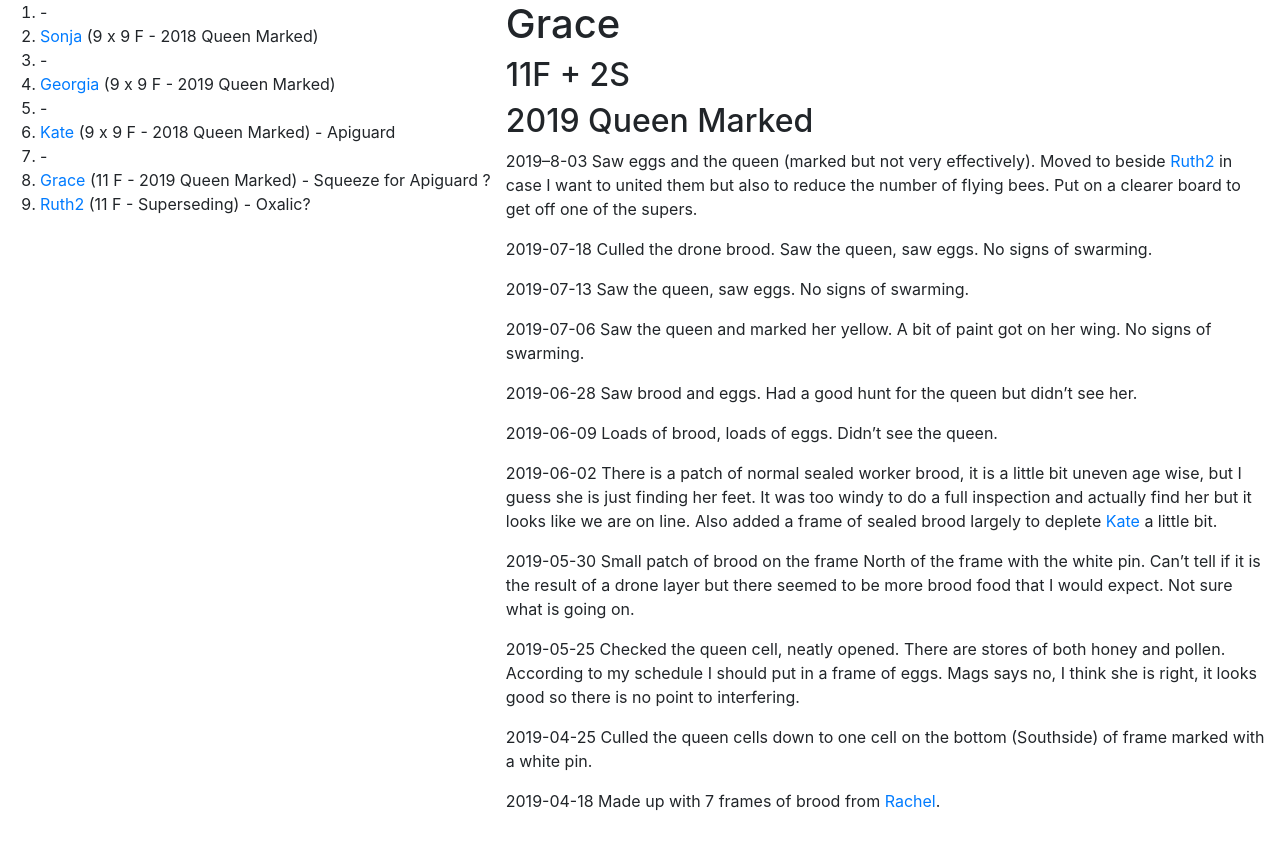
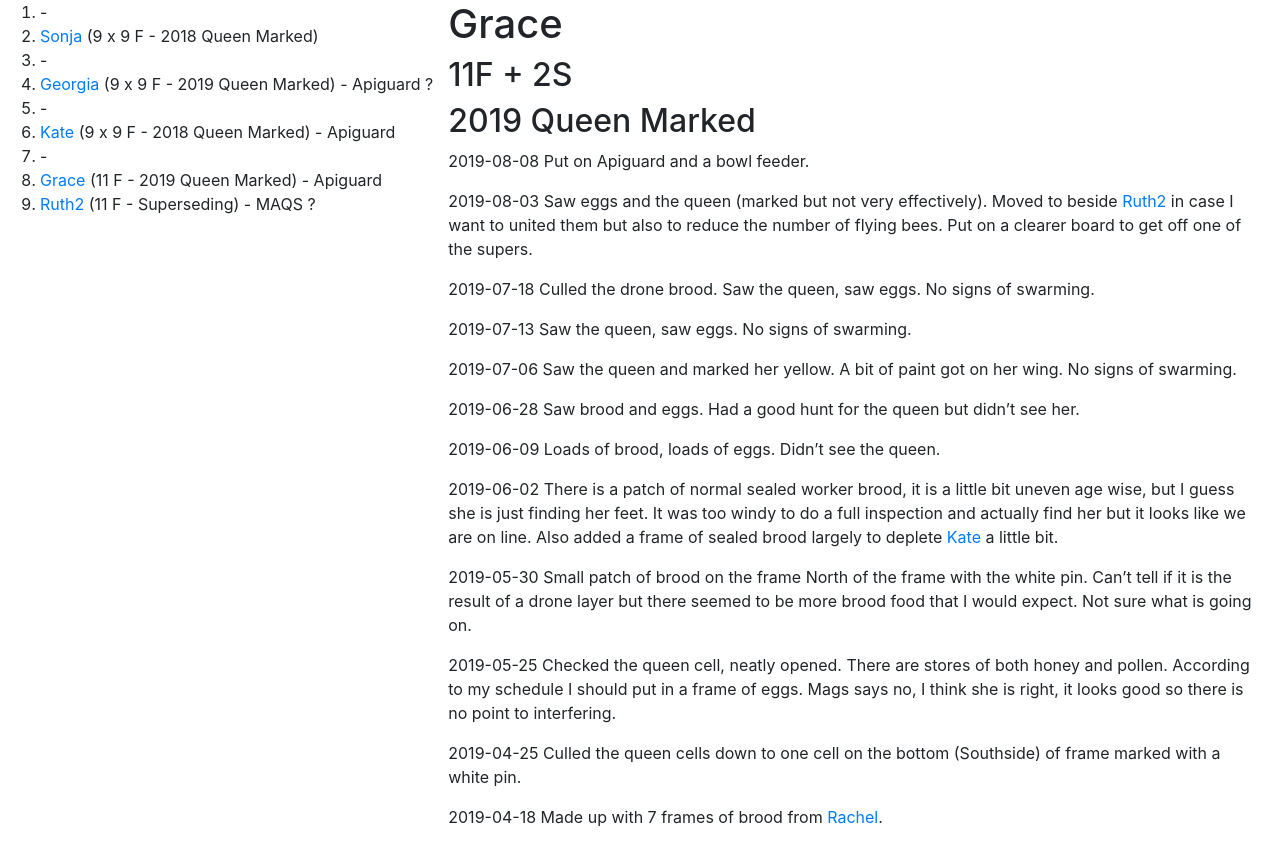
Before and after one commit to joejcollins/rhapsody-angel, a Jekyll site: the page built from queens/grace.md, in a window 1280 px wide. Shown: the top 866 px of the page. Built offline with Jekyll 4.4.1, drawn with Linux system fonts in a browser that asks for light colours; our own code applies the rules of GitHub Pages for plain Markdown files.

Commit message:
Apiguard on

```diff
--- a/_includes/apiary.md
+++ b/_includes/apiary.md
@@ -1,9 +1,9 @@
 1. -
 1. [Sonja]({{ site.baseurl }}/queens/sonja/) (9 x 9 F - 2018 Queen Marked)
 1. -
-1. [Georgia]({{ site.baseurl }}/queens/georgia/) (9 x 9 F - 2019 Queen Marked)
+1. [Georgia]({{ site.baseurl }}/queens/georgia/) (9 x 9 F - 2019 Queen Marked) - Apiguard ?
 1. -
 1. [Kate]({{ site.baseurl }}/queens/kate/) (9 x 9 F - 2018 Queen Marked) - Apiguard
 1. -
-1. [Grace]({{ site.baseurl }}/queens/grace/) (11 F - 2019 Queen Marked) - Squeeze for Apiguard ?
-1. [Ruth2]({{ site.baseurl }}/queens/ruth2/) (11 F - Superseding) - Oxalic?
+1. [Grace]({{ site.baseurl }}/queens/grace/) (11 F - 2019 Queen Marked) - Apiguard
+1. [Ruth2]({{ site.baseurl }}/queens/ruth2/) (11 F - Superseding) - MAQS ?
--- a/queens/grace.md
+++ b/queens/grace.md
@@ -2,7 +2,9 @@
 ## 11F + 2S
 ## 2019 Queen Marked
 
-2019--8-03 Saw eggs and the queen (marked but not very effectively).  Moved to beside [Ruth2]({{ site.baseurl }}/queens/ruth2/) in case I want to united them but also to reduce the number of flying bees.  Put on a clearer board to get off one of the supers.
+2019-08-08 Put on Apiguard and a bowl feeder.
+
+2019-08-03 Saw eggs and the queen (marked but not very effectively).  Moved to beside [Ruth2]({{ site.baseurl }}/queens/ruth2/) in case I want to united them but also to reduce the number of flying bees.  Put on a clearer board to get off one of the supers.
 
 2019-07-18 Culled the drone brood. Saw the queen, saw eggs.  No signs of swarming.
 
```
